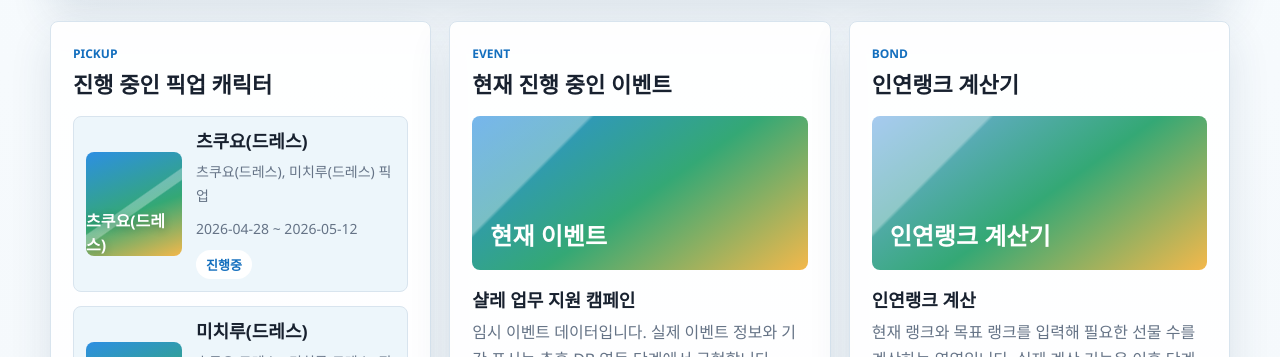
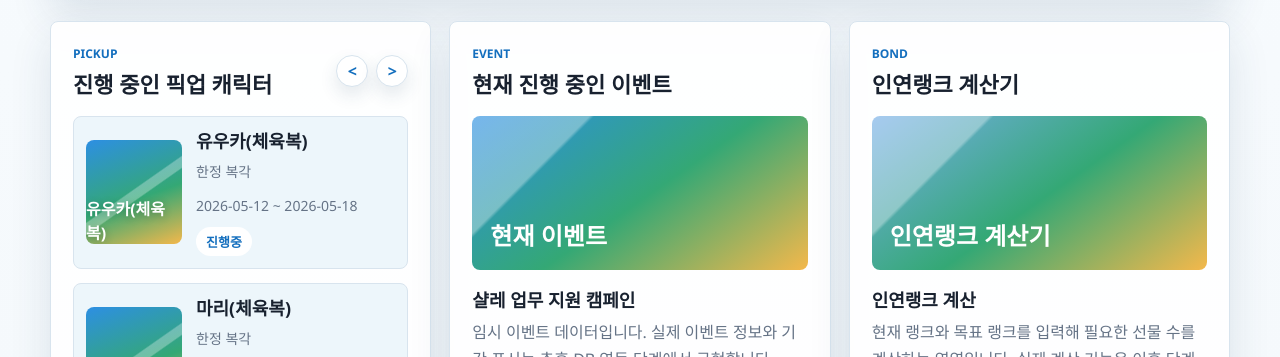
Before and after one commit to paven-090214/BlueArchive-info-site, a plain HTML site: page index.html in a window 1280 px wide. Shown: the part 580-937 px from the top of the page. Drawn offline with Linux system fonts and the light colour scheme.

Commit message:
update main pickup carousel

```diff
--- a/index.html
+++ b/index.html
@@ -44,9 +44,29 @@
 
       <section class="main-grid" aria-label="메인 정보">
         <article class="panel pickup-panel">
-          <div class="panel-heading">
-            <p class="eyebrow">PICKUP</p>
-            <h2>진행 중인 픽업 캐릭터</h2>
+          <div class="panel-heading pickup-panel-heading">
+            <div>
+              <p class="eyebrow">PICKUP</p>
+              <h2>진행 중인 픽업 캐릭터</h2>
+            </div>
+            <div id="pickup-carousel-controls" class="pickup-carousel-controls" hidden>
+              <button
+                id="pickup-carousel-prev"
+                class="pickup-carousel-button"
+                type="button"
+                aria-label="이전 픽업 캐릭터 보기"
+              >
+                &lt;
+              </button>
+              <button
+                id="pickup-carousel-next"
+                class="pickup-carousel-button"
+                type="button"
+                aria-label="다음 픽업 캐릭터 보기"
+              >
+                &gt;
+              </button>
+            </div>
           </div>
 
           <div id="current-pickup-list" class="character-list" aria-live="polite"></div>
@@ -98,7 +118,7 @@
         </article>
       </section>
 
-      <section class="archive-grid" aria-label="보조 이동 영역">
+      <section class="archive-grid" aria-label="하단부 이동 영역">
         <article class="panel archive-card">
           <div>
             <p class="eyebrow">ARCHIVE</p>
@@ -124,6 +144,12 @@
 
       const academyPanel = document.querySelector("#academy-panel");
       const currentPickupList = document.querySelector("#current-pickup-list");
+      const pickupCarouselControls = document.querySelector("#pickup-carousel-controls");
+      const pickupCarouselPrev = document.querySelector("#pickup-carousel-prev");
+      const pickupCarouselNext = document.querySelector("#pickup-carousel-next");
+      const PICKUP_CAROUSEL_PAGE_SIZE = 2;
+      const PICKUP_CAROUSEL_INTERVAL = 5000;
+      let pickupCarouselTimer = null;
 
       const siteSearchForm = document.querySelector("#site-search-form");
       const siteSearchInput = document.querySelector("#site-search-input");
@@ -150,9 +176,6 @@
       }
 
       function getPickupStatus(pickup) {
-        if (pickup.status) {
-          return pickup.status;
-        }
 
         const startDate = parseDate(pickup.startDate);
         const endDate = parseDate(pickup.endDate);
@@ -167,11 +190,10 @@
           return "진행중";
         }
 
-        if (today < startDate) {
-          return "예정";
+        else {
+          return "종료";
         }
 
-        return "종료";
       }
 
       function isCurrentPickup(pickup) {
@@ -202,24 +224,84 @@
         name.textContent = character.name;
 
         const title = document.createElement("p");
-        title.textContent = pickup.title;
+        title.textContent = character.type;
 
         const period = document.createElement("p");
         period.textContent = `${pickup.startDate} ~ ${pickup.endDate}`;
 
         const status = document.createElement("span");
         status.className = "tag";
-        status.textContent = getPickupStatus(pickup) || "상태 미정";
+        status.textContent = getPickupStatus(pickup);
 
         body.append(name, title, period, status);
         card.append(portrait, body);
         return card;
       }
 
+      function stopPickupCarouselTimer() {
+        window.clearInterval(pickupCarouselTimer);
+        pickupCarouselTimer = null;
+      }
+
+      function setPickupCarouselControlsVisible(isVisible) {
+        if (!pickupCarouselControls) {
+          return;
+        }
+
+        pickupCarouselControls.hidden = !isVisible;
+      }
+
+      function renderPickupCarouselPage(entries, pageIndex) {
+        const startIndex = pageIndex * PICKUP_CAROUSEL_PAGE_SIZE;
+        const pageEntries = entries.slice(startIndex, startIndex + PICKUP_CAROUSEL_PAGE_SIZE);
+        const cards = pageEntries.map(({ schedule, character }) =>
+          createPickupCharacterCard(schedule, character),
+        );
+
+        currentPickupList.replaceChildren(...cards);
+      }
+
+      function renderPickupCarousel(entries) {
+        const pageCount = Math.ceil(entries.length / PICKUP_CAROUSEL_PAGE_SIZE);
+        let currentPage = 0;
+
+        setPickupCarouselControlsVisible(true);
+        currentPickupList.classList.add("pickup-carousel-list");
+
+        function moveToPage(pageIndex) {
+          currentPage = (pageIndex + pageCount) % pageCount;
+          renderPickupCarouselPage(entries, currentPage);
+        }
+
+        function restartAutoSlide() {
+          stopPickupCarouselTimer();
+          pickupCarouselTimer = window.setInterval(() => {
+            moveToPage(currentPage + 1);
+          }, PICKUP_CAROUSEL_INTERVAL);
+        }
+
+        pickupCarouselPrev.onclick = () => {
+          moveToPage(currentPage - 1);
+          restartAutoSlide();
+        };
+
+        pickupCarouselNext.onclick = () => {
+          moveToPage(currentPage + 1);
+          restartAutoSlide();
+        };
+
+        moveToPage(0);
+        restartAutoSlide();
+      }
+
       async function renderCurrentPickups() {
         if (!currentPickupList) {
           return;
         }
+
+        stopPickupCarouselTimer();
+        setPickupCarouselControlsVisible(false);
+        currentPickupList.classList.remove("pickup-carousel-list");
 
         try {
           const response = await fetch("./data/pickups.json");
@@ -238,10 +320,18 @@
             return;
           }
 
-          const cards = currentSchedules.flatMap((schedule) =>
-            schedule.characters.map((character) => createPickupCharacterCard(schedule, character)),
+          const entries = currentSchedules.flatMap((schedule) =>
+            schedule.characters.map((character) => ({ schedule, character })),
           );
 
+          if (entries.length >= 3) {
+            renderPickupCarousel(entries);
+            return;
+          }
+
+          const cards = entries.map(({ schedule, character }) =>
+            createPickupCharacterCard(schedule, character),
+          );
           currentPickupList.replaceChildren(...cards);
         } catch (error) {
           const empty = document.createElement("p");
--- a/styles.css
+++ b/styles.css
@@ -398,6 +398,24 @@ a {
   margin-bottom: 18px;
 }
 
+.pickup-panel-heading {
+  display: flex;
+  align-items: center;
+  justify-content: space-between;
+  gap: 12px;
+}
+
+.pickup-carousel-controls {
+  display: flex;
+  align-items: center;
+  flex: 0 0 auto;
+  gap: 8px;
+}
+
+.pickup-carousel-controls[hidden] {
+  display: none;
+}
+
 .eyebrow {
   margin: 0 0 6px;
   color: var(--blue-dark);
@@ -432,6 +450,46 @@ p {
 .character-list {
   display: grid;
   gap: 14px;
+}
+
+.pickup-carousel-list {
+  display: grid;
+  grid-template-columns: 1fr;
+  gap: 14px;
+}
+
+.pickup-carousel-list .character-card {
+  grid-template-columns: 96px minmax(0, 1fr);
+  justify-items: stretch;
+  min-height: 128px;
+  text-align: left;
+}
+
+.pickup-carousel-button {
+  display: inline-flex;
+  align-items: center;
+  justify-content: center;
+  width: 32px;
+  height: 32px;
+  padding: 0;
+  appearance: none;
+  -webkit-appearance: none;
+  border: 1px solid var(--line);
+  border-radius: 50%;
+  background: #ffffff;
+  color: var(--blue-dark);
+  font-family: inherit;
+  font-size: 16px;
+  font-weight: 900;
+  line-height: 1;
+  box-shadow: 0 8px 18px rgba(29, 65, 99, 0.12);
+  cursor: pointer;
+}
+
+.pickup-carousel-button:hover,
+.pickup-carousel-button:focus {
+  border-color: var(--blue);
+  outline: none;
 }
 
 .characters-panel {
```
Also changed, not shown: data/pickups.json, 1 other file.
